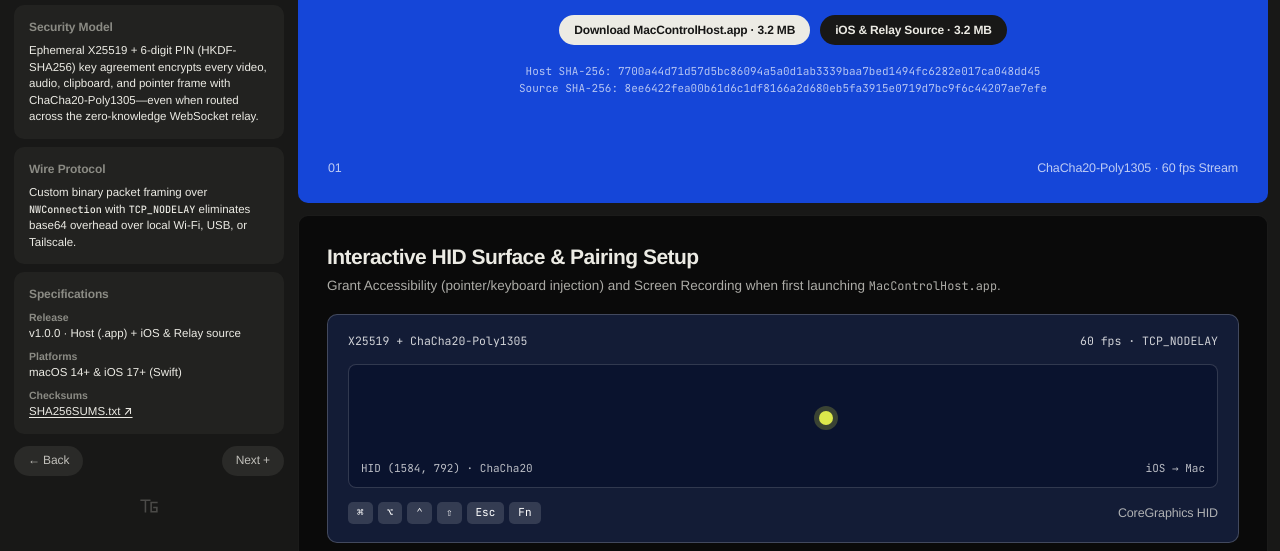
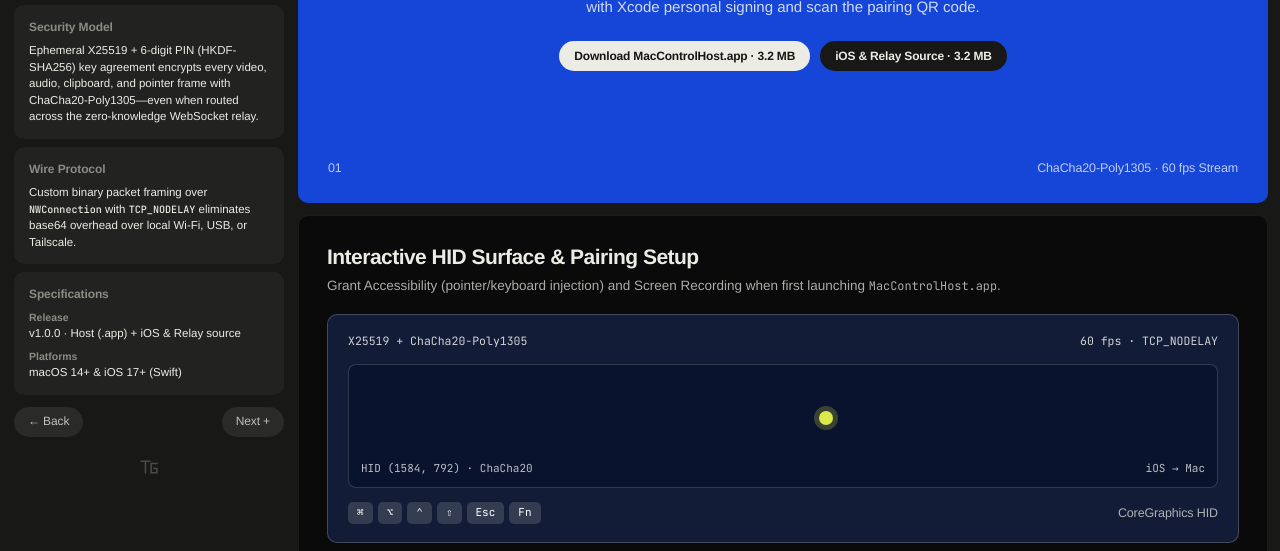
Before and after one commit to thushartg/thushartg.github.io, a plain HTML site: page tools/maccontrol.html in a window 1280 px wide. Shown: the part 249-800 px from the top of the page. Drawn offline with Linux system fonts and the light colour scheme.

Commit message:
Remove SHA256SUMS.txt file and checksum links

```diff
--- a/tools/maccontrol.html
+++ b/tools/maccontrol.html
@@ -54,10 +54,6 @@
           <dt>Platforms</dt>
           <dd>macOS 14+ &amp; iOS 17+ (Swift)</dd>
         </div>
-        <div>
-          <dt>Checksums</dt>
-          <dd><a href="../downloads/SHA256SUMS.txt">SHA256SUMS.txt ↗</a></dd>
-        </div>
       </dl>
     </div>
 
@@ -92,10 +88,6 @@
         <div class="dl-actions" style="justify-content:center;margin-top:6px">
           <a class="tb-pill-cream" href="../downloads/MacControlHost-1.0.0-macOS.zip" download>Download MacControlHost.app · 3.2 MB</a>
           <a class="tb-pill-dark" href="../downloads/MacControl-1.0.0-source.zip" download>iOS &amp; Relay Source · 3.2 MB</a>
-        </div>
-        <div class="dl-hash">
-          Host SHA-256: 7700a44d71d57d5bc86094a5a0d1ab3339baa7bed1494fc6282e017ca048dd45<br>
-          Source SHA-256: 8ee6422fea00b61d6c1df8166a2d680eb5fa3915e0719d7bc9f6c44207ae7efe
         </div>
       </div>
 
```
Also changed, not shown: index.html (+3 -6 lines), tools/flashback.html (+0 -8 lines), downloads/SHA256SUMS.txt (deleted).
